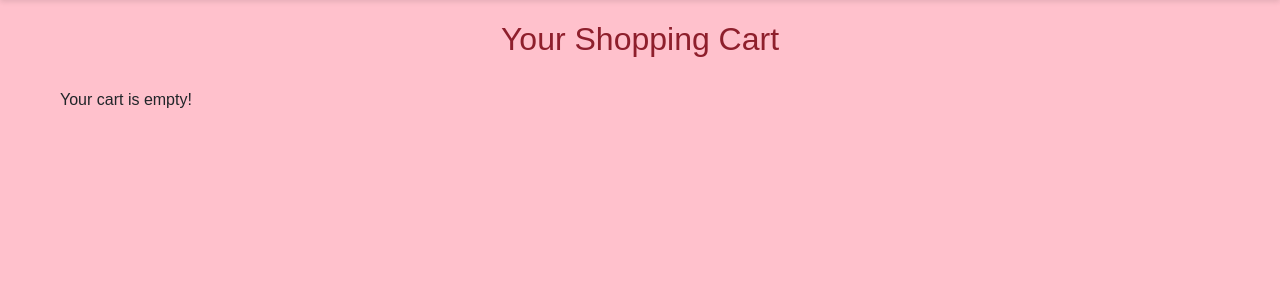
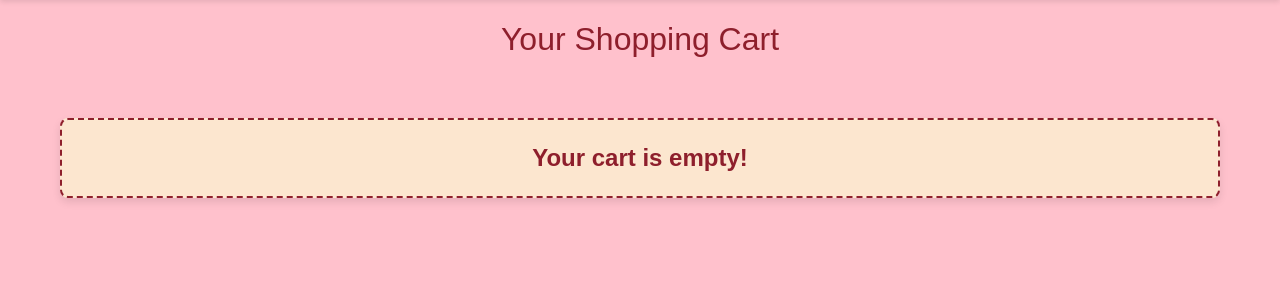
Before and after one commit to elinapinelli/Pinelli-4214-Final-Project, a Django app: page /cart/ in a window 1280 px wide. Shown: the part 70-370 px from the top of the page. Run offline with Django 5.2, Linux system fonts and the light colour scheme.

Commit message:
fixed the delete button to look good. fixed the your cart is empty to look good

```diff
--- a/static/css/order.css
+++ b/static/css/order.css
@@ -216,3 +216,27 @@ button:hover {
 .navbar .btn:hover {
     background-color: #ac4452;
 }
+
+
+/* Empty Cart Styling */
+.empty-cart-message {
+    text-align: center;
+    color: #8E1F2C; /* Brand color for consistency */
+    font-size: 1.5rem;
+    margin-top: 30px;
+    font-weight: bold;
+    padding: 20px;
+    border: 2px dashed #8E1F2C; /* Adding a dashed border to make it stand out */
+    border-radius: 8px;
+    background-color: #fce6cf; /* Subtle background to make it visually appealing */
+    box-shadow: 0 4px 8px rgba(0, 0, 0, 0.1); /* Slight shadow for depth */
+}
+
+/* Styling for "empty cart" message when it's inside the cart-items section */
+.cart-items p {
+    display: none; /* Hide the original message */
+}
+
+.cart-items .empty-cart-message {
+    display: block; /* Ensure the new styled message is visible */
+}
--- a/templates/order.html
+++ b/templates/order.html
@@ -29,7 +29,7 @@
             </div>
             {% endfor %}
             <div class="cart-summary">
-                <h3>Total Quantity: {{ total_quantity }}</h3>  <!-- Total quantity of all products -->
+                <h3>Total Quantity: {{ total_quantity }}</h3>
                 <h3>Total Price: {{ total_price }} €</h3>
                 <form method="POST" action="{% url 'checkout' %}">
                     {% csrf_token %}
@@ -37,7 +37,7 @@
                 </form>
             </div>
         {% else %}
-            <p>Your cart is empty!</p>
+            <p class="empty-cart-message">Your cart is empty!</p>
         {% endif %}
     </div>
 </div>
--- a/templates/product.html
+++ b/templates/product.html
@@ -33,7 +33,7 @@
                 {% if user.is_authenticated and user.is_superuser %}
                 <form method="POST" action="">
                     {% csrf_token %}
-                    <button type="submit" class="add-to-cart">Delete</button>
+                    <button type="submit" class="add-to-cart delete">Delete</button>
                 </form>
                 {% endif %}
             </div>
```
Also changed, not shown: static/css/product.css (+23 -0 lines), db.sqlite3.
